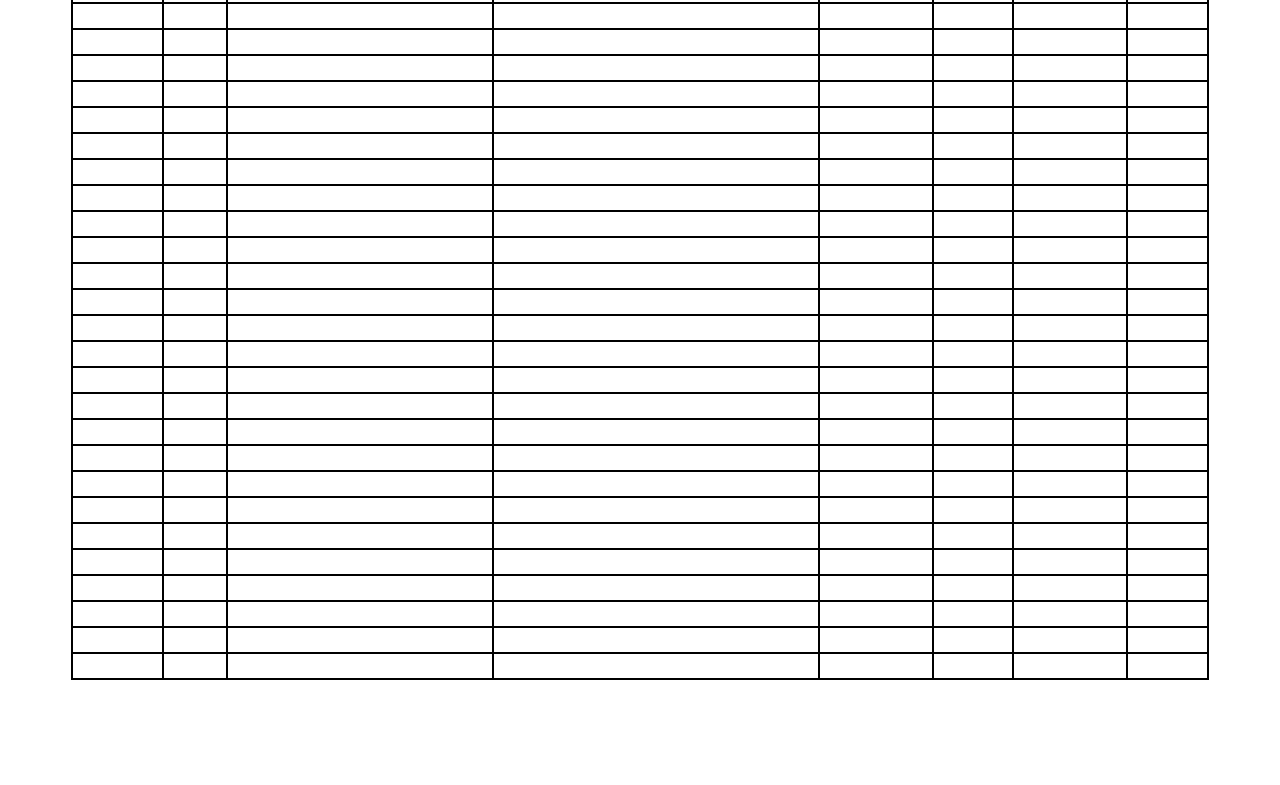
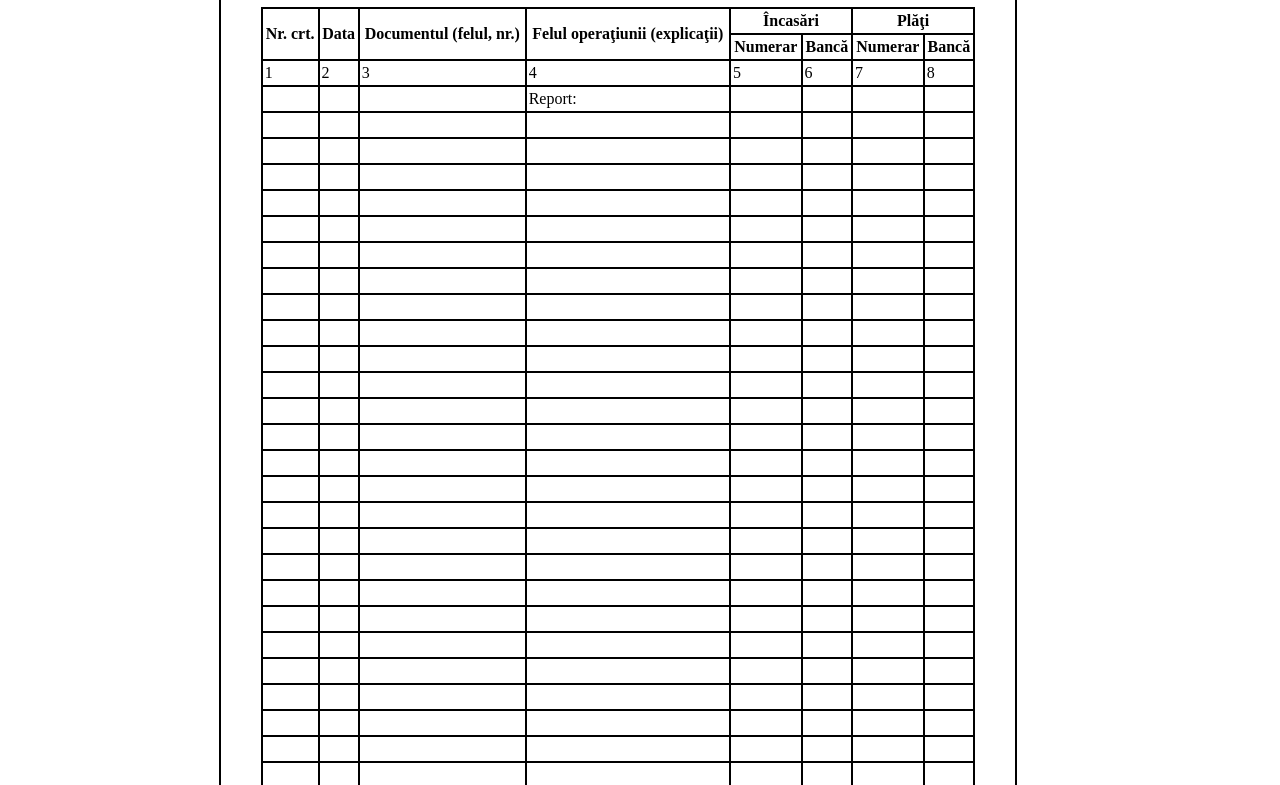
Before and after one commit to Danielzapirtan/cantcol, a plain HTML site: page index.html in a window 1280 px wide. Shown: the part 360-1145 px from the top of the page. Before the commit the page ends 1048 px from the top, so only its background shows below. Drawn offline with Linux system fonts and the light colour scheme.

Commit message:
extend (#6)
* miercuri 26 august 2026, 07:32:59 +0300

* miercuri 26 august 2026, 07:35:06 +0300

* miercuri 26 august 2026, 09:19:25 +0300

* miercuri 26 august 2026, 09:26:10 +0300

* miercuri 26 august 2026, 10:01:54 +0300

```diff
--- a/index.html
+++ b/index.html
@@ -9,17 +9,15 @@
     <link rel="stylesheet" href="style.css">
   </head>
   <body>
-    <header>
+    <main>
+      <div class="doc-container">
         <h2 class="header">
           __________<br/>
           (Unitatea)
         </h2>
-    </header>
-    <main>
         <h1 class="title">
           Registru - jurnal de incasari si plati
         </h1>
-      <div class="table-container">
         <table>
           <thead>
             <tr>
--- a/style.css
+++ b/style.css
@@ -1,6 +1,23 @@
 * {
   background-color: white;
   color: black;
+  --a4width: 210mm;
+  --a4height: 297mm;
+}
+
+body {
+  --width: 95vw;
+  width: var(--width);
+  align: center;
+}
+
+.doc-container {
+  width: var(--a4width);
+  height: var(--a4height);
+  border: solid black 2pt;
+  margin: calc(calc(var(--width) - var(--a4width))/2);
+  overflow: auto;
+  overflow-y: auto;
 }
 
 .header {
@@ -18,9 +35,9 @@
   border-collapse: collapse;
   border: solid 2pt;
   align: center;
-  width: 90%;
-  margin-left: 5%;
-  margin-right: 5%;
+  width: calc(var(--a4width) * 0.9);
+  margin-left: calc(var(--a4width) * 0.05);
+  margin-right: calc(var(--a4width) * 0.05);
 }
 
 table th, td {
```
Lines whose indentation alone changed are shown as unchanged.
